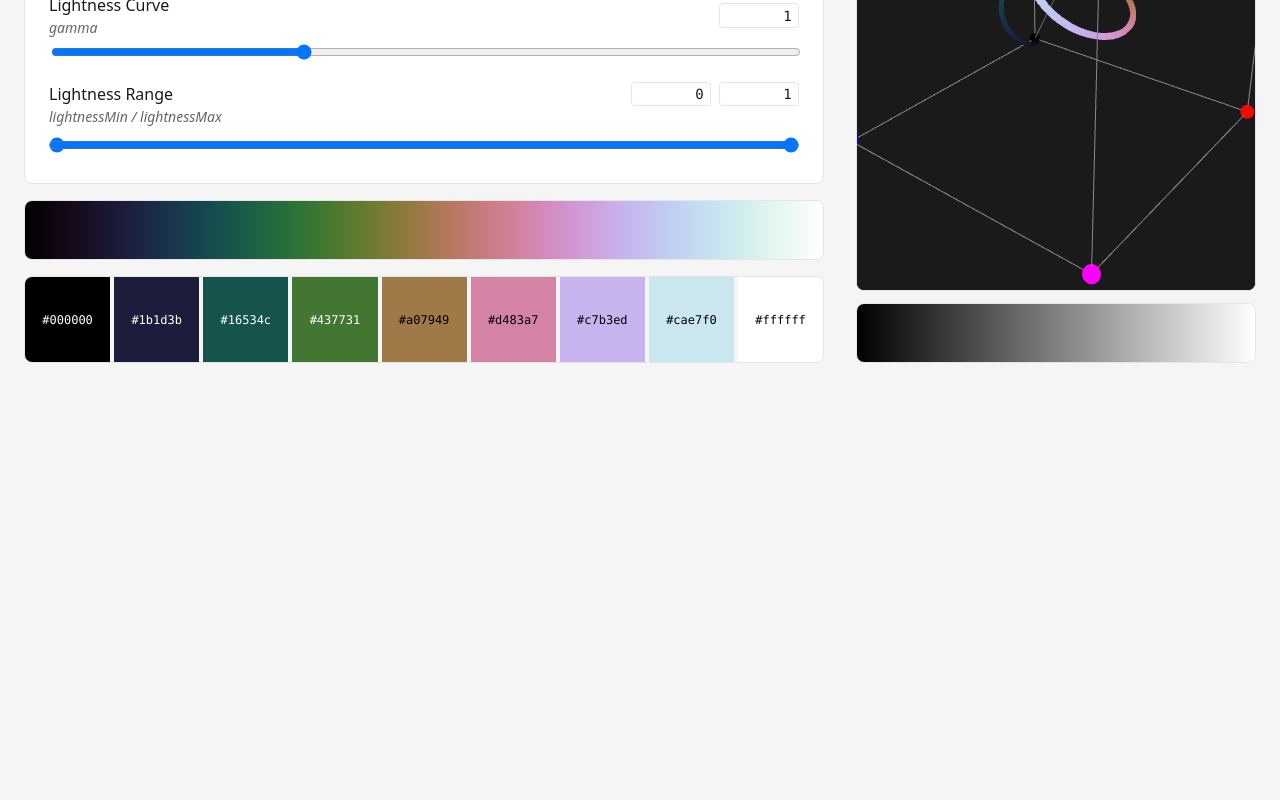
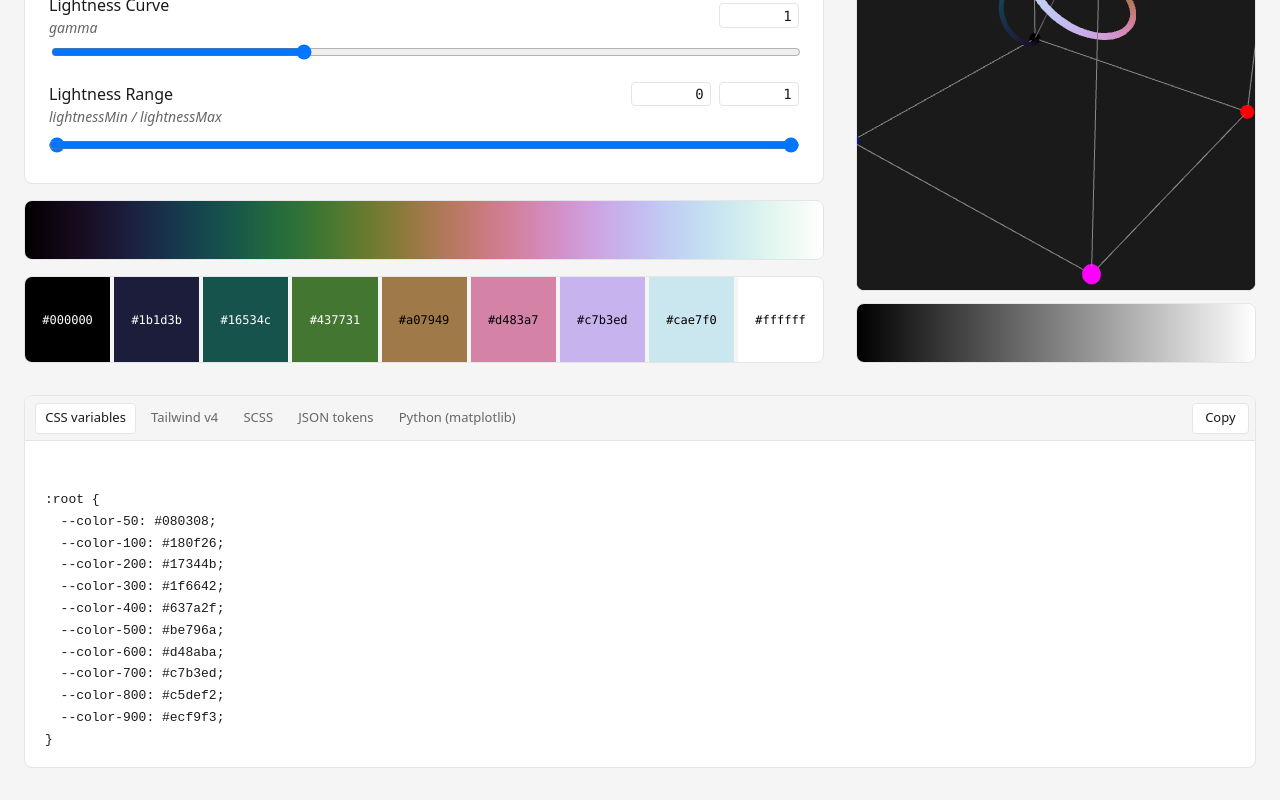
Before and after one commit to obangpub/cubehelix-studio, a React (Vite) app in the folder apps/web/: page / in a window 1280 px wide. Shown: the part 439-1239 px from the top of the page. Before the commit the page ends 834 px from the top, so only its background shows below. Built offline with nearby package versions, Linux system fonts and the light colour scheme.

Commit message:
feat(web): export panel with CSS, Tailwind, SCSS, JSON, and Python output

```diff
--- a/apps/web/src/App.tsx
+++ b/apps/web/src/App.tsx
@@ -1,5 +1,6 @@
 import { AboutDialog } from "./components/AboutDialog";
 import { CubeVisualization } from "./components/CubeVisualization";
+import { ExportPanel } from "./components/ExportPanel";
 import { GammaBar } from "./components/GammaBar";
 import { GradientStrip } from "./components/GradientStrip";
 import { ParamControls } from "./components/ParamControls";
@@ -34,6 +35,7 @@ export default function App() {
           <GammaBar params={params} />
         </section>
       </div>
+      <ExportPanel params={params} />
     </main>
   );
 }
--- /dev/null
+++ b/apps/web/src/components/ExportPanel.tsx
@@ -0,0 +1,77 @@
+import { useMemo, useState } from "react";
+import {
+  DEFAULT_ROLES,
+  serialize,
+  type CubehelixParams,
+  type ExportFormat,
+  type RolePalette,
+} from "@cubehelix-studio/core";
+
+interface ExportPanelProps {
+  params: CubehelixParams;
+}
+
+interface FormatOption {
+  value: ExportFormat;
+  label: string;
+  language: string;
+}
+
+const FORMATS: FormatOption[] = [
+  { value: "css", label: "CSS variables", language: "css" },
+  { value: "tailwind", label: "Tailwind v4", language: "css" },
+  { value: "scss", label: "SCSS", language: "scss" },
+  { value: "json", label: "JSON tokens", language: "json" },
+  { value: "python", label: "Python (matplotlib)", language: "python" },
+];
+
+const COPY_FEEDBACK_MS = 1500;
+
+export function ExportPanel({ params }: ExportPanelProps) {
+  const [format, setFormat] = useState<ExportFormat>("css");
+  const [copyStatus, setCopyStatus] = useState<"idle" | "copied" | "failed">("idle");
+
+  const palette: RolePalette = useMemo(() => ({ params, roles: DEFAULT_ROLES }), [params]);
+
+  const output = useMemo(() => serialize(palette, format), [palette, format]);
+
+  const copy = async () => {
+    try {
+      await navigator.clipboard.writeText(output);
+      setCopyStatus("copied");
+    } catch {
+      setCopyStatus("failed");
+    }
+    setTimeout(() => setCopyStatus("idle"), COPY_FEEDBACK_MS);
+  };
+
+  const copyLabel =
+    copyStatus === "copied" ? "Copied!" : copyStatus === "failed" ? "Copy failed" : "Copy";
+
+  return (
+    <section className="export-panel" aria-label="Export palette">
+      <header className="export-panel-header">
+        <div className="export-panel-tabs" role="tablist">
+          {FORMATS.map((f) => (
+            <button
+              key={f.value}
+              type="button"
+              role="tab"
+              aria-selected={format === f.value}
+              className={`export-panel-tab ${format === f.value ? "is-active" : ""}`}
+              onClick={() => setFormat(f.value)}
+            >
+              {f.label}
+            </button>
+          ))}
+        </div>
+        <button type="button" className="export-panel-copy" onClick={copy} aria-live="polite">
+          {copyLabel}
+        </button>
+      </header>
+      <pre className="export-panel-output">
+        <code>{output}</code>
+      </pre>
+    </section>
+  );
+}
--- a/apps/web/src/styles.css
+++ b/apps/web/src/styles.css
@@ -358,3 +358,89 @@ header p {
   outline: 2px solid var(--fg);
   outline-offset: 2px;
 }
+
+.export-panel {
+  margin-top: 2rem;
+  background: var(--surface);
+  border: 1px solid var(--border);
+  border-radius: 8px;
+  overflow: hidden;
+}
+
+.export-panel-header {
+  display: flex;
+  align-items: stretch;
+  justify-content: space-between;
+  gap: 0.5rem;
+  border-bottom: 1px solid var(--border);
+  background: var(--bg);
+  padding: 0.4rem 0.4rem 0.4rem 0.6rem;
+}
+
+.export-panel-tabs {
+  display: flex;
+  flex-wrap: wrap;
+  gap: 0.25rem;
+}
+
+.export-panel-tab {
+  font: inherit;
+  font-size: 0.8125rem;
+  color: var(--muted);
+  background: transparent;
+  border: 1px solid transparent;
+  border-radius: 4px;
+  padding: 0.3rem 0.6rem;
+  cursor: pointer;
+  transition:
+    background 120ms ease,
+    color 120ms ease;
+}
+
+.export-panel-tab:hover {
+  color: var(--fg);
+}
+
+.export-panel-tab.is-active {
+  background: var(--surface);
+  border-color: var(--border);
+  color: var(--fg);
+}
+
+.export-panel-tab:focus-visible {
+  outline: 2px solid var(--fg);
+  outline-offset: 1px;
+}
+
+.export-panel-copy {
+  font: inherit;
+  font-size: 0.8125rem;
+  color: var(--fg);
+  background: var(--surface);
+  border: 1px solid var(--border);
+  border-radius: 4px;
+  padding: 0.3rem 0.75rem;
+  cursor: pointer;
+  white-space: nowrap;
+  transition: background 120ms ease;
+}
+
+.export-panel-copy:hover {
+  background: var(--bg);
+}
+
+.export-panel-copy:focus-visible {
+  outline: 2px solid var(--fg);
+  outline-offset: 1px;
+}
+
+.export-panel-output {
+  margin: 0;
+  padding: 1rem 1.25rem;
+  font-family: ui-monospace, "SF Mono", Menlo, monospace;
+  font-size: 0.8125rem;
+  line-height: 1.6;
+  overflow-x: auto;
+  white-space: pre;
+  max-height: 400px;
+}
--- a/packages/core/src/index.ts
+++ b/packages/core/src/index.ts
@@ -3,3 +3,7 @@ export { cubehelix, cubehelixRaw, DEFAULT_CUBEHELIX_PARAMS, wasClamped } from ".
 export { sampleSequential } from "./sampling";
 export { toHex, toCssRgb } from "./format";
 export { contrastRatio, pickTextColor } from "./contrast";
+export type { ContrastMatrix, PaletteRole, ResolvedRole, RolePalette } from "./roles";
+export { contrastMatrix, DEFAULT_ROLES, resolveRoles } from "./roles";
+export type { ExportFormat, SerializeOptions } from "./exports";
+export { paramsToString, serialize } from "./exports";
```
